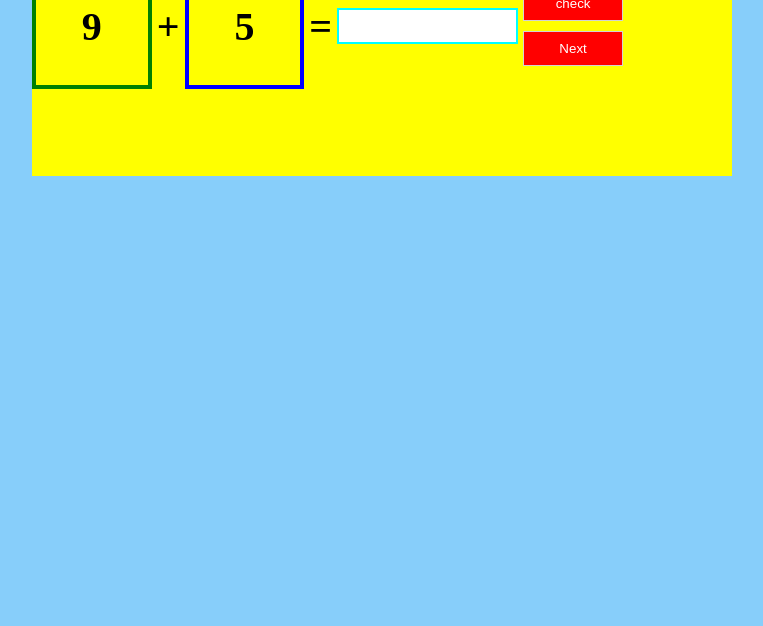
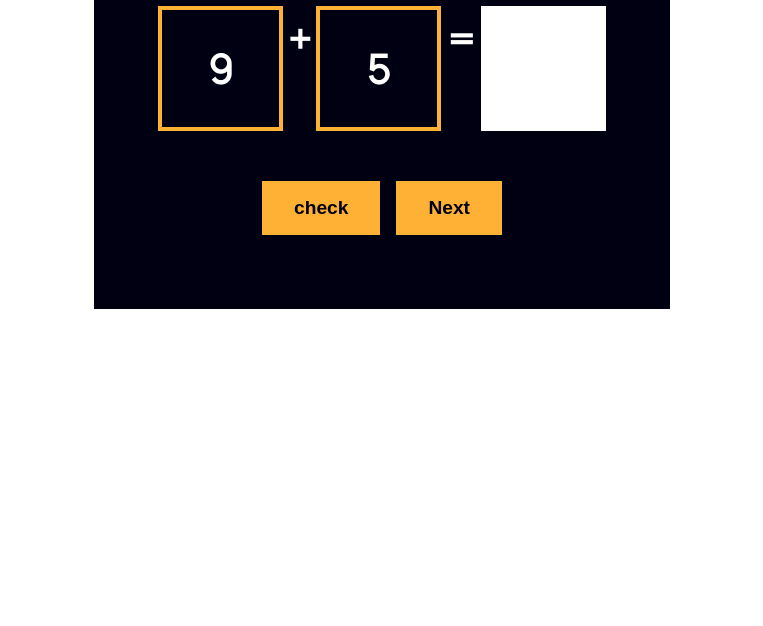
Before and after one commit to iruojefaith/Math-App, a plain HTML site: page index.html in a window 1280 px wide. Shown: the part 174-800 px from the top of the page, without its empty margins (258-1021 px from the left). Drawn offline with Linux system fonts and the light colour scheme.

Commit message:
added some styling

```diff
--- a/index.html
+++ b/index.html
@@ -8,16 +8,19 @@
     <title>Math||App</title>
 </head>
 <body>
-    <div id="canvas">
-        <div id="primary-number"></div>
-        <div id="add">+</div>
-        <div id="secondary-number"></div>
-        <div id="equal">=</div>
-        <div>
-            <input type="number" id="guess">
+    <div id="container">
+        <h1>MATH APP</h1><br>
+        <div class="container-content">
+            <div id="primary-number"></div>
+            <div id="add">+</div>
+            <div id="secondary-number"></div>
+            <div id="equal">=</div>
+            <div>
+                <input  id="guess" &nbsp;&nbsp;>
+            </div>
         </div>
-        <div>
-            <button id="btn">check</button>
+        <div class="btn">
+            <button id="btn">check</button> &nbsp;&nbsp;&nbsp;
             <button type="button" onClick="refreshPage()">Next</button>
         </div>
         <div class="display">
--- a/style.css
+++ b/style.css
@@ -1,16 +1,29 @@
-body{
-    background: lightskyblue;
+@import url('https://fonts.googleapis.com/css2?family=Manrope&display=swap');
+*{
+    padding: 0;
+    margin: 0;
+    box-sizing: border-box;
 }
 
-#canvas{
+body{
+    font-family: 'Manrope', sans-serif;
+    color: #fff;
+}
+
+#container{
     box-sizing:border-box;
     display: flex;
     align-items: center;
     justify-content: center;
-    background: yellow;
-    width: 700px;
-    height: 300px;
+    flex-direction: column;
+    background: #000013;
+    width: fit-content;
+    height: fit-content;
+    padding: 4rem;
     margin: 50px auto;
+}
+.container-content {
+    display: flex;
 }
 
 #primary-number, #secondary-number{
@@ -25,11 +38,11 @@ body{
 }
 
 #primary-number{
-    border: solid 4px green;
+    border: solid 4px #feb135;
 }
 
 #secondary-number{
-    border: solid 4px blue;
+    border: solid 4px #feb135;
 }
 
 #add, #equal{
@@ -38,18 +51,21 @@ body{
     padding: 5px;
 }
 input{
-    border: solid 2px cyan;
-    width: 150px;
-    height: 30px;
+    border: none;
+    width: 125px;
+    height: 125px;
+    font-size: 3rem;
     padding-left: 25px;
 }
 
 button{
-    width: 100px;
-    height: 35px;
-    margin: 5px;
-    background: red;
-    color: white;
-    border: 1px solid lightgrey;
+    margin-top: 50px;
+    margin-bottom: 10px;
+    padding: 1rem 2rem;
+    background: #feb135;
+    color: #000013;
+    border: none;
+    font-size: 1.2rem;
+    font-weight: 600;
     cursor: pointer;
 }
```
